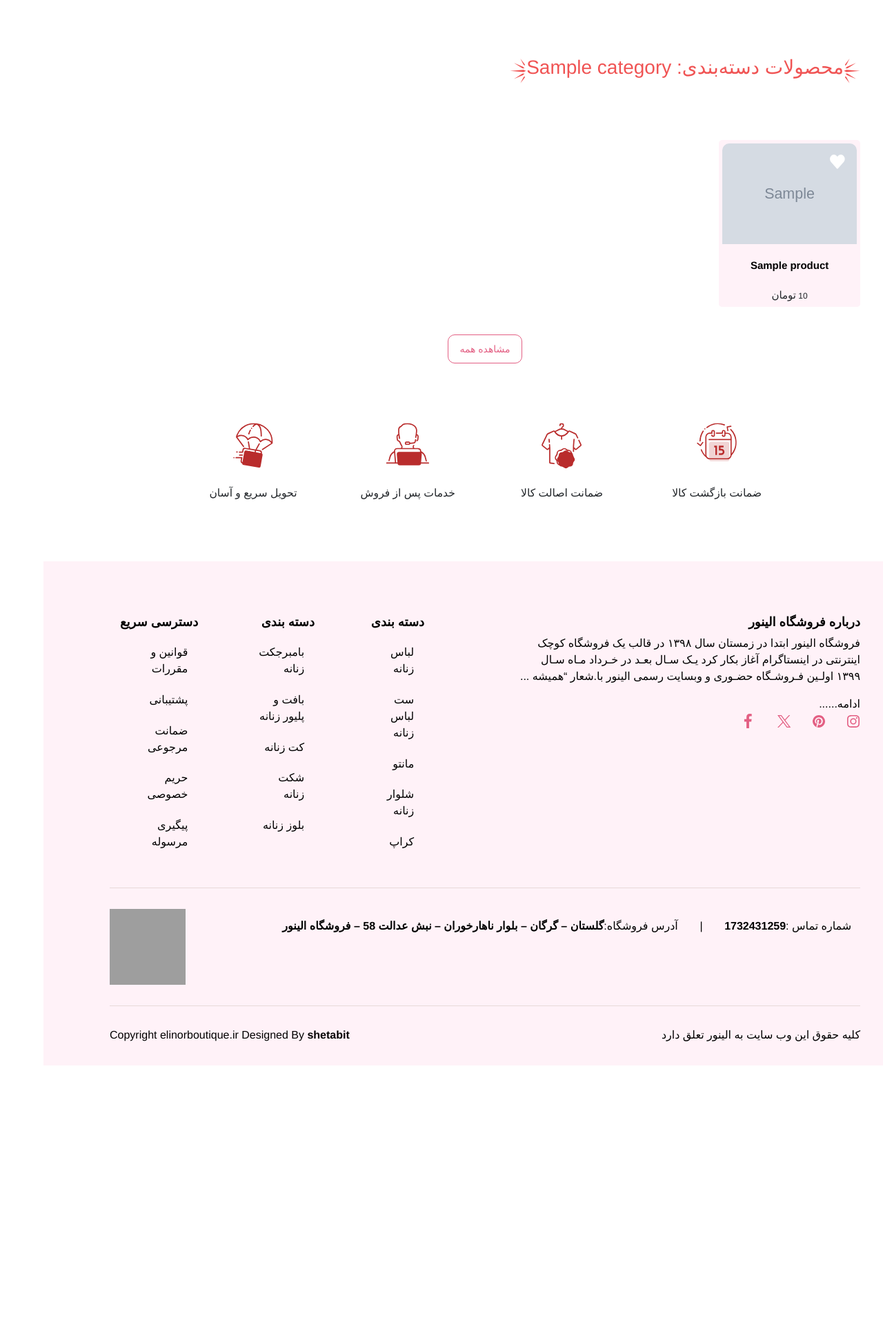
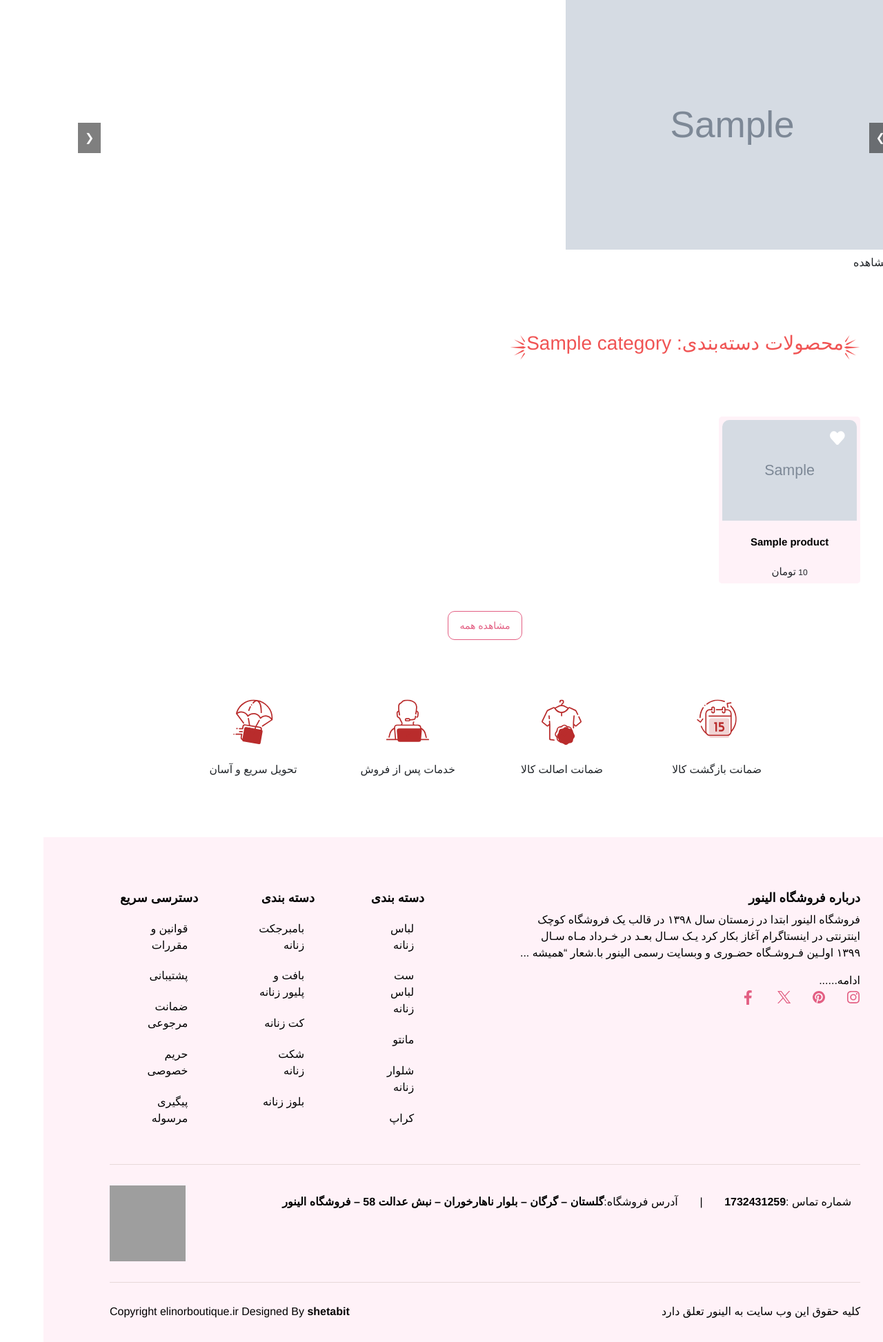
Before and after one commit to tandisSh/eliinor, a PHP site: page / in a window 1280 px wide; the page is wider, and only the part inside the window is pictured. Shown: the part 141-2087 px from the top of that part at 69% size. Before the commit the page ends 1686 px from the top of that part, so only its background shows below. Run offline with PHP 8.4, Linux system fonts and the light colour scheme; tables that the repository leaves empty or names only in its code hold one stand-in row (values such as "Sample post"); grey boxes marked "Sample" are stand-in pictures; a stand-in replaces the project's code that opens the database connection; grey boxes are pictures that could not be loaded.

Commit message:
add slider

```diff
--- a/index.php
+++ b/index.php
@@ -18,6 +18,10 @@ foreach ($data as $row) {
     $groupedProducts[$row['category_id']]['name'] = $row['category_name'];
     $groupedProducts[$row['category_id']]['products'][] = $row;
 }
+
+$stmt = $pdo->prepare("SELECT * FROM sliders ORDER BY created_at DESC");
+$stmt->execute();
+$sliders = $stmt->fetchAll(PDO::FETCH_ASSOC);
 ?>
 
 <!DOCTYPE html>
@@ -34,8 +38,24 @@ foreach ($data as $row) {
         crossorigin="anonymous"
     />
     <link rel="stylesheet" href="public/css/style.css">
+    <link rel="stylesheet" href="public/css/slider.css">
 </head>
 <body>
+<div class="slider">
+    <div class="slides">
+        <?php foreach ($sliders as $slide): ?>
+            <div>
+                <img src="<?php echo $slide['image_path']; ?>" alt="اسلایدر">
+                <?php if (!empty($slide['link'])): ?>
+                    <a href="<?php echo $slide['link']; ?>" class="btn">مشاهده</a>
+                <?php endif; ?>
+            </div>
+        <?php endforeach; ?>
+    </div>
+    <button class="prev">❮</button>
+    <button class="next">❯</button>
+</div>
+
 <div class="products__home has-padding pt-4 pt-sm-5">
     <?php foreach ($groupedProducts as $categoryId => $categoryData): ?>
         <div class="products__home__top">
@@ -112,5 +132,35 @@ foreach ($data as $row) {
 <?php include("pages/svgPart.php") ?>
 <!-- end svg part -->
 <?php include('pages/footer.php'); ?>
+
+<script>
+    const slides = document.querySelector('.slides');
+    const images = document.querySelectorAll('.slides img');
+    const prev = document.querySelector('.prev');
+    const next = document.querySelector('.next');
+    let index = 0;
+
+    function showSlide(index) {
+        if (index < 0) index = images.length - 1;
+        if (index >= images.length) index = 0;
+        slides.style.transform = `translateX(-${index * 100}%)`;
+    }
+
+    prev.addEventListener('click', () => {
+        index--;
+        showSlide(index);
+    });
+
+    next.addEventListener('click', () => {
+        index++;
+        showSlide(index);
+    });
+
+    setInterval(() => {
+        index++;
+        showSlide(index);
+    }, 5000);
+</script>
+
 </body>
 </html>
--- a/pages/dashbord.php
+++ b/pages/dashbord.php
@@ -151,7 +151,7 @@ if (!isset($_SESSION['users'])) {
                             </a>
                         <?php endif; ?>
                         <div id="log">
-                            <li>
+                            <!-- <li id="log">
 
                                 <a href="./vendor/Userlogout.php">
                                     <svg width="20" height="20" viewBox="0 0 74 74" fill="none" xmlns="http://www.w3.org/2000/svg">
@@ -163,7 +163,7 @@ if (!isset($_SESSION['users'])) {
                                 </a>
 
 
-                            </li>
+                            </li> -->
                         </div>
                     </ul>
                 </aside>
--- /dev/null
+++ b/public/css/slider.css
@@ -0,0 +1,32 @@
+.slider {
+    position: relative;
+    width: 100%;
+    max-width: 1200px;
+    margin: auto;
+    overflow: hidden;
+}
+.slides {
+    display: flex;
+    transition: transform 0.5s ease-in-out;
+}
+.slides img {
+    width: 100%;
+    flex-shrink: 0;
+}
+.prev, .next {
+    position: absolute;
+    top: 50%;
+    transform: translateY(-50%);
+    background-color: rgba(0, 0, 0, 0.5);
+    color: white;
+    border: none;
+    padding: 10px;
+    cursor: pointer;
+    z-index: 10;
+}
+.prev {
+    left: 10px;
+}
+.next {
+    right: 10px;
+}
```
Also changed, not shown: pages/addslider.php (added, +98 -0 lines).
